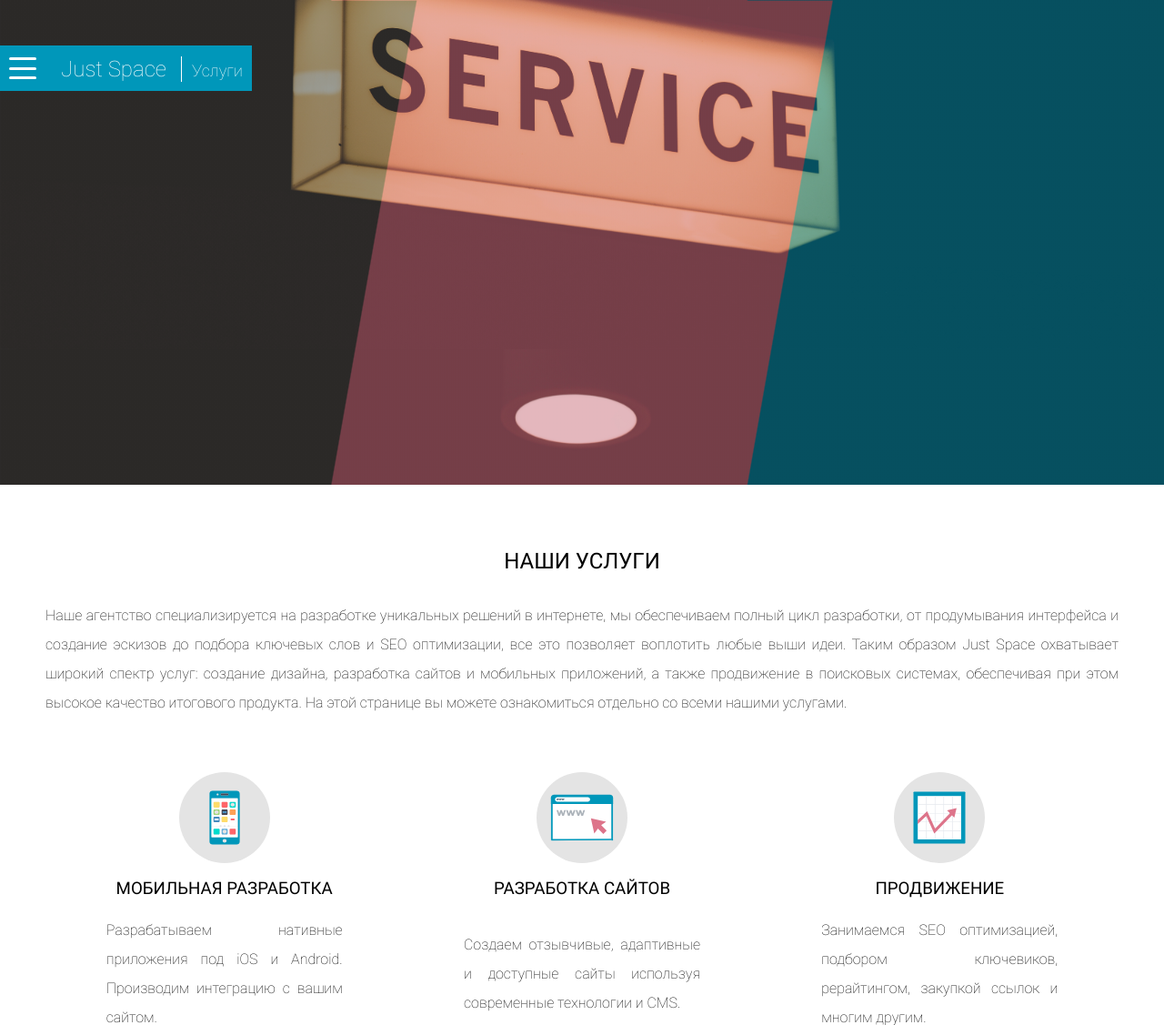
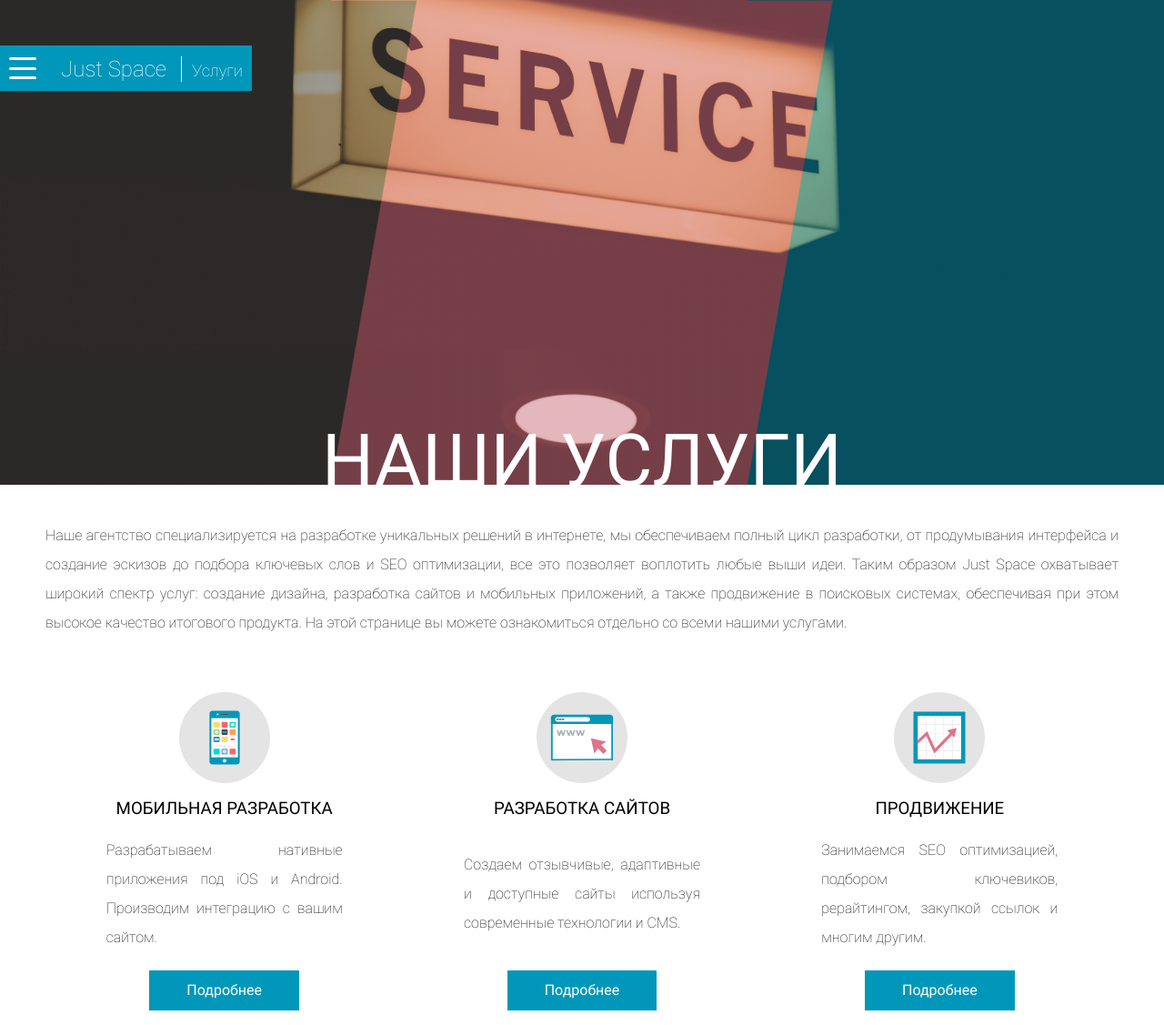
Before and after one commit to JustSpace/just-space.ru, a PHP site: page /services.php in a window 1280 px wide. Shown: the top 1127 px of the page at 91% size. Run offline with PHP 8.4, Linux system fonts and the light colour scheme.

Commit message:
Add new slice title in the pages with 2/3 header height.

```diff
--- a/blog.php
+++ b/blog.php
@@ -3,6 +3,7 @@
 ?>
 <body>
   <header class="header header__blog">
+    <h1 class="header__title header__title--slice">Наш блог</h1>
     <nav class="navigation">
       <a href="javascript:void(0)" class="hamburger">
         <span class="hamburger__line"></span>
--- a/contacts.php
+++ b/contacts.php
@@ -3,6 +3,7 @@
 ?>
 <body>
   <header class="header header__contacts">
+    <h1 class="header__title header__title--slice">Наши контакты</h1>
     <nav class="navigation">
       <a href="javascript:void(0)" class="hamburger">
         <span class="hamburger__line"></span>
--- a/css/styles.scss
+++ b/css/styles.scss
@@ -192,6 +192,19 @@
   transform: translateX(0);
   z-index: 20;
   opacity: 1;
+}
+
+.header__title--slice{
+  transform: translateX(0);
+  opacity: 1;
+  position: absolute;
+  padding: 0;
+  margin: 0;
+  top: auto;
+  bottom: -54px;
+  z-index: 20;
+  font-size: 5em;
+  color: $white;
 }
 
 .slider{
@@ -924,7 +937,7 @@
 }
 
 .portfolio__text{
-  padding-top: 0;
+
 }
 
 .portfolio__line{
--- a/portfolio.php
+++ b/portfolio.php
@@ -3,6 +3,7 @@
 ?>
 <body>
   <header class="header header__portfolio">
+    <h1 class="header__title header__title--slice">Наши проекты</h1>
     <nav class="navigation">
       <a href="javascript:void(0)" class="hamburger">
         <span class="hamburger__line"></span>
@@ -18,7 +19,6 @@
   ?>
   <main class="main">
     <article class="portfolio">
-      <h1 class="portfolio__title">Наши проекты</h1>
       <article class="portfolio__text">
         Lorem ipsum dolor sit amet, consectetur adipisicing elit. Ratione deleniti, sint voluptatum eveniet corporis incidunt repellendus sit mollitia laudantium iste quas fuga nesciunt error distinctio earum doloremque, fugiat iusto odio ipsam quidem at illo recusandae. Laudantium reprehenderit libero, voluptates placeat.
       </article>
--- a/services.php
+++ b/services.php
@@ -3,6 +3,7 @@
 ?>
 <body>
   <header class="header header__services">
+    <h1 class="header__title header__title--slice">Наши услуги</h1>
     <nav class="navigation">
       <a href="javascript:void(0)" class="hamburger">
         <span class="hamburger__line"></span>
@@ -18,7 +19,6 @@
   ?>
   <main class="main">
     <article class="services">
-      <h1 class="services__title">Наши услуги</h1>
       <div class="services__text">
         Наше агентство специализируется на разработке уникальных решений в интернете, мы обеспечиваем полный цикл разработки, от продумывания интерфейса и создание эскизов до подбора ключевых слов и SEO оптимизации, все это позволяет воплотить любые выши идеи. Таким образом Just Space охватывает широкий спектр услуг: создание дизайна, разработка сайтов и мобильных приложений, а также продвижение в поисковых системах, обеспечивая при этом высокое качество итогового продукта. На этой странице вы можете ознакомиться отдельно со всеми нашими услугами.
       </div>
--- a/tools.php
+++ b/tools.php
@@ -3,6 +3,7 @@
 ?>
 <body>
   <header class="header header__tools">
+    <h1 class="header__title header__title--slice">Наши инструменты</h1>
     <nav class="navigation">
       <a href="javascript:void(0)" class="hamburger">
         <span class="hamburger__line"></span>
--- a/vacancies.php
+++ b/vacancies.php
@@ -3,6 +3,7 @@
 ?>
 <body>
   <header class="header header__vacancies">
+    <h1 class="header__title header__title--slice">Наши вакансии</h1>
     <nav class="navigation">
       <a href="javascript:void(0)" class="hamburger">
         <span class="hamburger__line"></span>
```
Also changed, not shown: css/styles.min.css.
